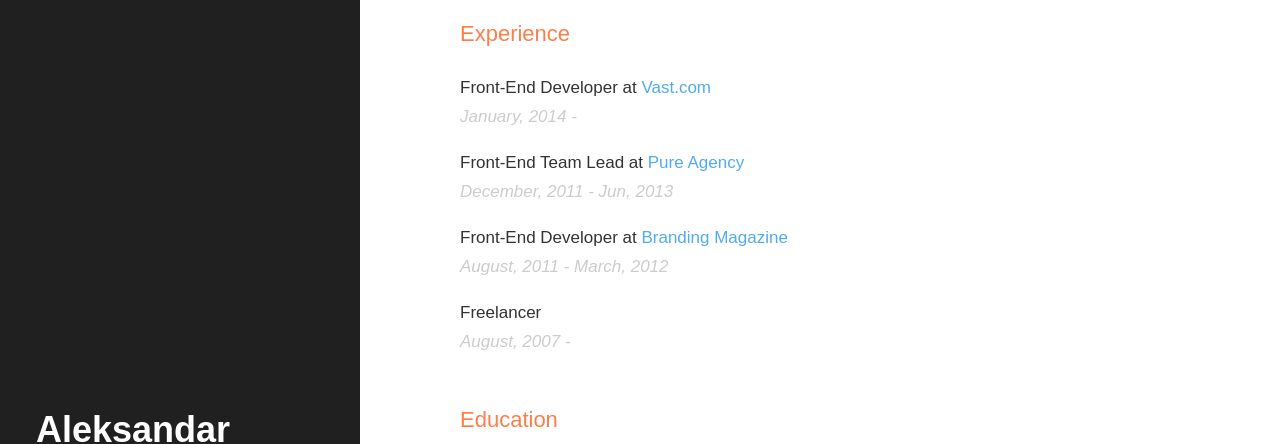
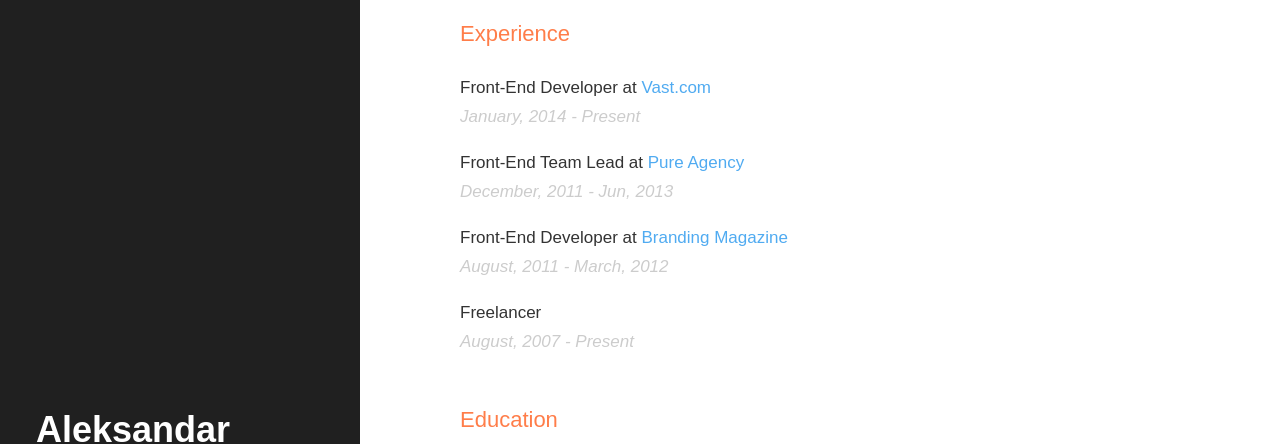
Before and after one commit to goschevski/goschevski.github.com, a Jekyll site: the page built from resume.md, in a window 1280 px wide and 900 px high, scrolled down 788 px. Shown: the part 153-597 px from the top of the window. Built offline with Jekyll 4.4.1, drawn with Linux system fonts in a browser that asks for light colours; some web fonts are replaced.

Commit message:
Add "Present" instead of blank in current companies

```diff
--- a/resume.md
+++ b/resume.md
@@ -27,7 +27,7 @@
 
 ### Experience
 Front-End Developer at [Vast.com](http://www.vast.com)
-<span class="gray">January, 2014 -</span>
+<span class="gray">January, 2014 - Present</span>
 
 Front-End Team Lead at [Pure Agency](http://www.pureagency.com)
 <span class="gray">December, 2011 - Jun, 2013</span>
@@ -36,7 +36,7 @@
 <span class="gray">August, 2011 - March, 2012</span>
 
 Freelancer
-<span class="gray">August, 2007 - </span>
+<span class="gray">August, 2007 - Present</span>
 
 ### Education
 Bachelor of Electrical Engineering and Computer Science
```
